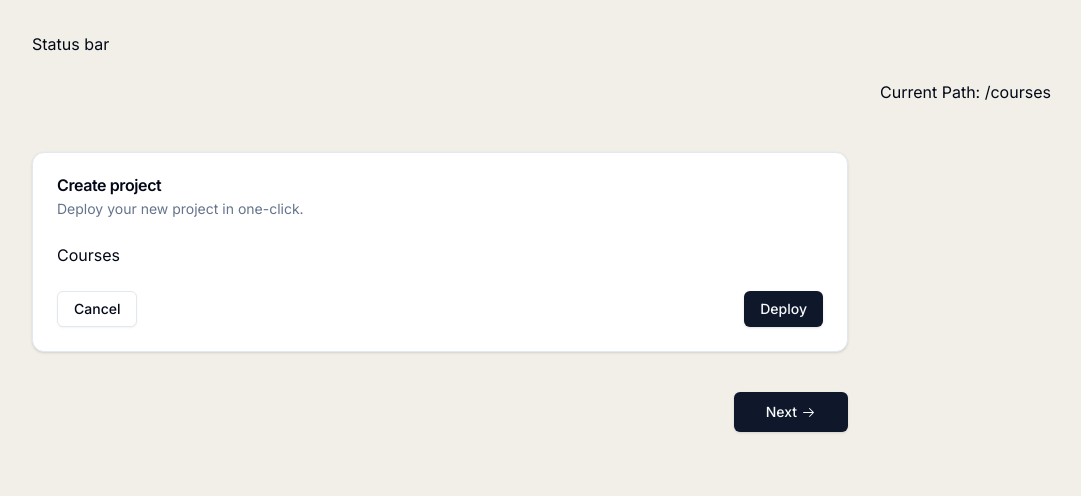
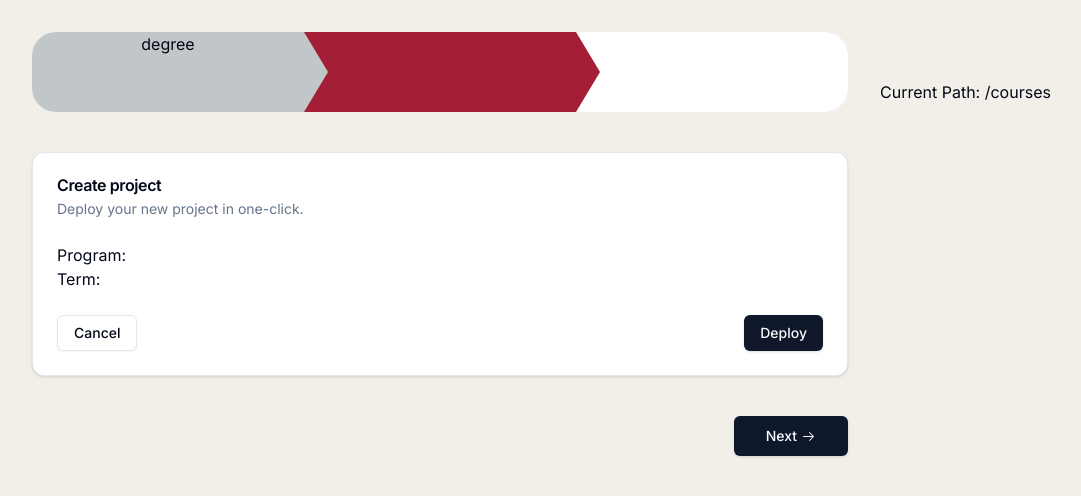
Before and after one commit to TUplanner/tu-frontend, a Next.js app: page /courses in a window 1280 px wide. Shown: the top 496 px of the page, without its empty margins (0-1081 px from the left). Built offline with nearby package versions, Linux system fonts and the light colour scheme.

Commit message:
global data demo

```diff
--- a/app/(form-group)/courses/page.tsx
+++ b/app/(form-group)/courses/page.tsx
@@ -1,5 +1,17 @@
+"use client";
+
+import { useGlobalState } from "@/components/contexts/GlobalStateProvider";
+
 const Courses = () => {
-  return <div>Courses</div>;
+  const { data } = useGlobalState();
+  console.log(data);
+  return (
+    <div>
+      {/* Access and display specific fields from the object */}
+      <p>Program: {data.program}</p>
+      <p>Term: {data.term}</p>
+    </div>
+  );
 };
 
 export default Courses;
--- a/app/(form-group)/layout.tsx
+++ b/app/(form-group)/layout.tsx
@@ -11,6 +11,7 @@ import {
 import { ClientPathname } from "@/components/ClientPathname"; // Client component to handle pathname
 import Link from "next/link";
 import { ArrowRightIcon } from "@radix-ui/react-icons";
+import ProgressStepper from "@/components/ProgressStepper";
 
 const NavLayout = ({ children }: { children: React.ReactNode }) => {
   return (
@@ -20,7 +21,9 @@ const NavLayout = ({ children }: { children: React.ReactNode }) => {
       </div>
 
       <div className="flex flex-col w-full p-8">
-        <div className="min-h-20">Status bar</div>
+        <div className="min-h-20 flex">
+          <ProgressStepper />
+        </div>
         <div className="py-10">
           <Card className="w-full ">
             <CardHeader>
@@ -42,7 +45,7 @@ const NavLayout = ({ children }: { children: React.ReactNode }) => {
         </div>
         <div className="flex flex-row-reverse ">
           <Button asChild size="lg">
-            <Link href="/gettingstarted" className="gap-1">
+            <Link href="/courses" className="gap-1">
               Next
               <ArrowRightIcon />
             </Link>
--- a/app/layout.tsx
+++ b/app/layout.tsx
@@ -1,6 +1,7 @@
 import type { Metadata } from "next";
 import { Inter } from "next/font/google";
 import "./globals.css";
+import { GlobalStateProvider } from "@/components/contexts/GlobalStateProvider";
 
 const inter = Inter({ subsets: ["latin"] });
 
@@ -20,7 +21,9 @@ export default function RootLayout({
 }>) {
   return (
     <html lang="en">
-      <body className={inter.className}>{children}</body>
+      <body className={inter.className}>
+        <GlobalStateProvider>{children}</GlobalStateProvider>
+      </body>
     </html>
   );
 }
--- a/components/Dropdown.tsx
+++ b/components/Dropdown.tsx
@@ -18,6 +18,7 @@ import {
   PopoverContent,
   PopoverTrigger,
 } from "@/components/ui/popover";
+import { useGlobalState } from "./contexts/GlobalStateProvider";
 
 interface DropdownProps {
   classname?: string;
@@ -34,6 +35,7 @@ const Dropdown: React.FC<DropdownProps> = ({
 }) => {
   const [open, setOpen] = useState(false);
   const [value, setValue] = useState("");
+  const { data, setData } = useGlobalState();
 
   return (
     <Popover open={open} onOpenChange={setOpen}>
@@ -56,13 +58,20 @@ const Dropdown: React.FC<DropdownProps> = ({
           <CommandList>
             <CommandEmpty>No {name} found.</CommandEmpty>
             <CommandGroup>
-              {items.map((item) => (
+              {items.map((item, index) => (
                 <CommandItem
-                  key={item}
+                  key={`${item}-${index}`}
                   value={item}
                   onSelect={(currentValue) => {
-                    setValue(currentValue === value ? "" : currentValue);
+                    const selectedValue =
+                      currentValue === value ? "" : currentValue;
+                    setValue(selectedValue);
                     setOpen(false);
+                    console.log(selectedValue);
+                    setData((prevData: any) => ({
+                      ...prevData,
+                      [name]: selectedValue,
+                    }));
                   }}
                 >
                   {item}
--- /dev/null
+++ b/components/ProgressStepper.tsx
@@ -0,0 +1,21 @@
+"use client";
+import { usePathname } from "next/navigation";
+import { useState } from "react";
+
+const ProgressStepper = () => {
+  const [className, setClassName] = useState();
+  const path = usePathname();
+
+  console.log("hello");
+  return (
+    <>
+      <div className="w-1/3 h-20 bg-tu-silver relative rounded-l-3xl before:absolute before:left-full before:border-y-[2.5rem] before:border-l-[1.5rem] before:border-l-tu-silver before:border-y-transparent before:z-20">
+        <span className="w-full h-full flex justify-center">degree</span>
+      </div>
+      <div className="w-1/3 h-20 bg-tu-cherry relative after:absolute after:left-full after:border-y-[2.5rem] after:border-l-[1.5rem] after:border-l-tu-cherry after:border-y-transparent after:z-10"></div>
+      <div className="w-1/3 h-20 bg-tu-white relative rounded-r-3xl"></div>
+    </>
+  );
+};
+
+export default ProgressStepper;
--- a/components/contexts/GlobalStateProvider.tsx
+++ b/components/contexts/GlobalStateProvider.tsx
@@ -1,8 +1,14 @@
 "use client";
 import { createContext, useContext, useState } from "react";
 
+// Define default initial data
+const defaultData = {
+  program: "",
+  term: "",
+};
+
 const GlobalStateContext = createContext({
-  data: null,
+  data: defaultData,
   setData: (data: any) => {},
 });
 
@@ -11,7 +17,7 @@ export const GlobalStateProvider = ({
 }: {
   children: React.ReactNode;
 }) => {
-  const [data, setData] = useState(null);
+  const [data, setData] = useState(defaultData);
 
   return (
     <GlobalStateContext.Provider value={{ data, setData }}>
```
